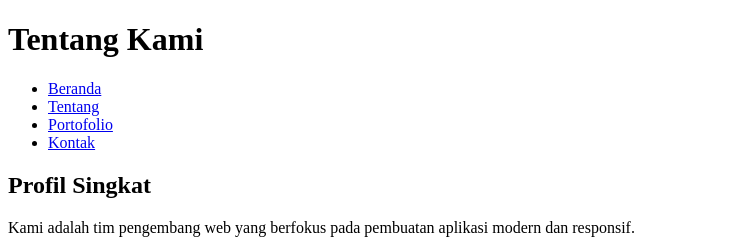
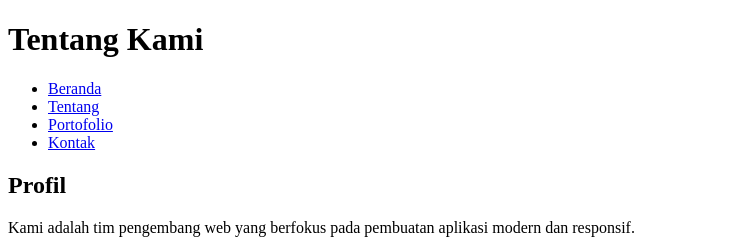
Before and after one commit to mutiara-sd/Modul-2-Kelompok, a plain HTML site: page about.html in a window 1280 px wide. Shown: the top 251 px of the page, without its empty margins (0-733 px from the left). Drawn offline with Linux system fonts and the light colour scheme.

Commit message:
perubahan about

```diff
--- a/about.html
+++ b/about.html
@@ -20,7 +20,7 @@
 
     <main>
         <section>
-            <h2>Profil Singkat</h2>
+            <h2>Profil</h2>
             <p>
                 Kami adalah tim pengembang web yang berfokus pada pembuatan
                 aplikasi modern dan responsif.
```
